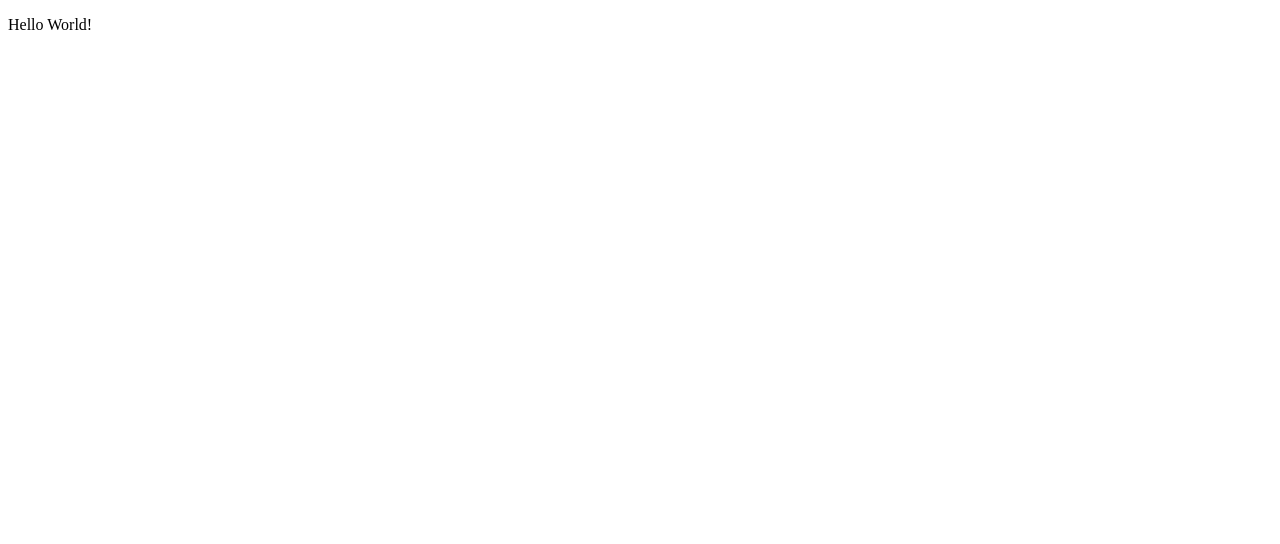
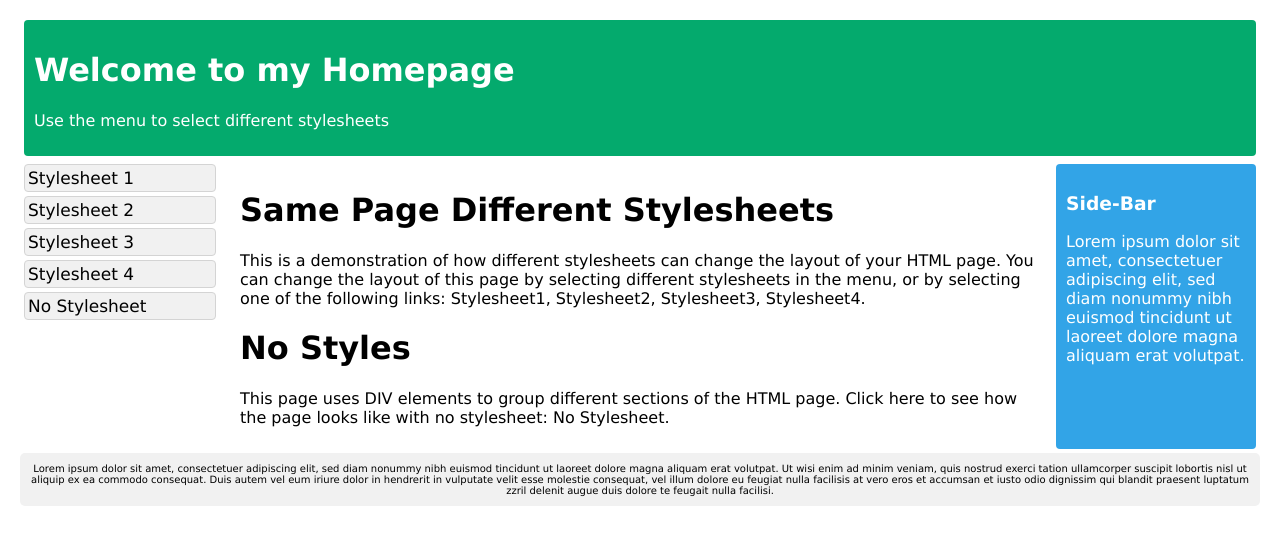
Before and after one commit to DoHyeonHak/OSS_Assignment-1, a plain HTML site: page style1.html in a window 1280 px wide. Drawn offline with Linux system fonts and the light colour scheme.

Commit message:
modify style1.html

```diff
--- a/style1.html
+++ b/style1.html
@@ -4,8 +4,121 @@
     <meta charset="UTF-8" />
     <meta name="viewport" content="width=device-width, initial-scale=1.0" />
     <title>Document</title>
+    <style>
+      body {
+        font: 100% Lucida Sans, Verdana;
+        margin: 20px;
+      }
+      #top {
+        background-color: #04aa6d;
+        color: white;
+        margin: 4px;
+        border-radius: 4px;
+        padding: 10px;
+      }
+      .container {
+        min-width: 900px;
+      }
+      .wrapper {
+        position: relative;
+        overflow: auto;
+      }
+      #menubar {
+        width: 200px;
+        float: left;
+      }
+      #main {
+        padding: 10px;
+        margin: 0 210px;
+      }
+      #sidebar {
+        background-color: #32a4e7;
+        position: absolute;
+        width: 180px;
+        bottom: 0;
+        top: 0;
+        right: 0;
+        color: white;
+        margin: 4px;
+        border-radius: 4px;
+        padding: 10px;
+      }
+      #bottom {
+        background-color: #f1f1f1;
+        text-align: center;
+        border-radius: 5px;
+        padding: 10px;
+        font-size: 10px;
+      }
+      #menulist {
+        margin: 0;
+        padding: 0;
+      }
+      .menuitem {
+        background-color: #f1f1f1;
+        border: 1px solid #d4d4d4;
+        list-style-type: none;
+        padding: 3px;
+        cursor: pointer;
+        margin: 4px;
+        border-radius: 4px;
+        font-size: 17px;
+      }
+      @media (max-width: 800px) {
+      }
+    </style>
   </head>
   <body>
-    <p>Hello World!</p>
+    <div class="container">
+      <div id="top">
+        <h1>Welcome to my Homepage</h1>
+        <p>Use the menu to select different stylesheets</p>
+      </div>
+      <div class="wrapper">
+        <div id="menubar">
+          <ul id="menulist">
+            <li class="menuitem">Stylesheet 1</li>
+            <li class="menuitem">Stylesheet 2</li>
+            <li class="menuitem">Stylesheet 3</li>
+            <li class="menuitem">Stylesheet 4</li>
+            <li class="menuitem">No Stylesheet</li>
+          </ul>
+        </div>
+        <div id="main">
+          <h1>Same Page Different Stylesheets</h1>
+          <p>
+            This is a demonstration of how different stylesheets can change the
+            layout of your HTML page. You can change the layout of this page by
+            selecting different stylesheets in the menu, or by selecting one of
+            the following links: Stylesheet1, Stylesheet2, Stylesheet3,
+            Stylesheet4.
+          </p>
+          <h1>No Styles</h1>
+          <p>
+            This page uses DIV elements to group different sections of the HTML
+            page. Click here to see how the page looks like with no stylesheet:
+            No Stylesheet.
+          </p>
+        </div>
+        <div id="sidebar">
+          <h3>Side-Bar</h3>
+          <p>
+            Lorem ipsum dolor sit amet, consectetuer adipiscing elit, sed diam
+            nonummy nibh euismod tincidunt ut laoreet dolore magna aliquam erat
+            volutpat.
+          </p>
+        </div>
+      </div>
+      <div id="bottom">
+        Lorem ipsum dolor sit amet, consectetuer adipiscing elit, sed diam
+        nonummy nibh euismod tincidunt ut laoreet dolore magna aliquam erat
+        volutpat. Ut wisi enim ad minim veniam, quis nostrud exerci tation
+        ullamcorper suscipit lobortis nisl ut aliquip ex ea commodo consequat.
+        Duis autem vel eum iriure dolor in hendrerit in vulputate velit esse
+        molestie consequat, vel illum dolore eu feugiat nulla facilisis at vero
+        eros et accumsan et iusto odio dignissim qui blandit praesent luptatum
+        zzril delenit augue duis dolore te feugait nulla facilisi.
+      </div>
+    </div>
   </body>
 </html>
```
